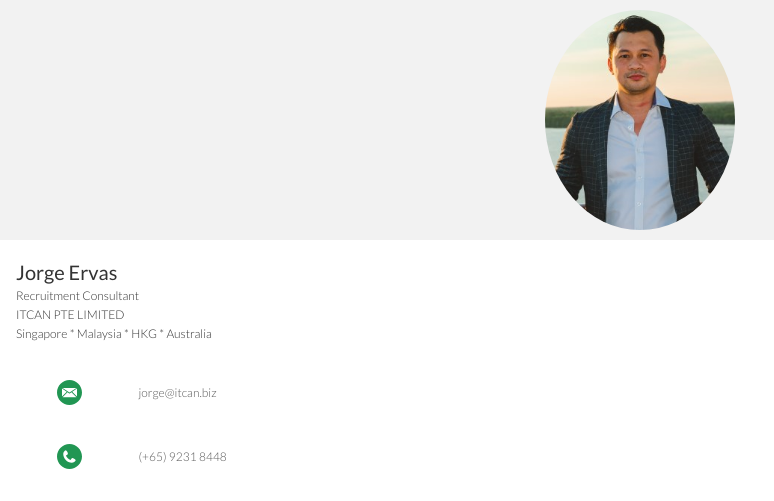
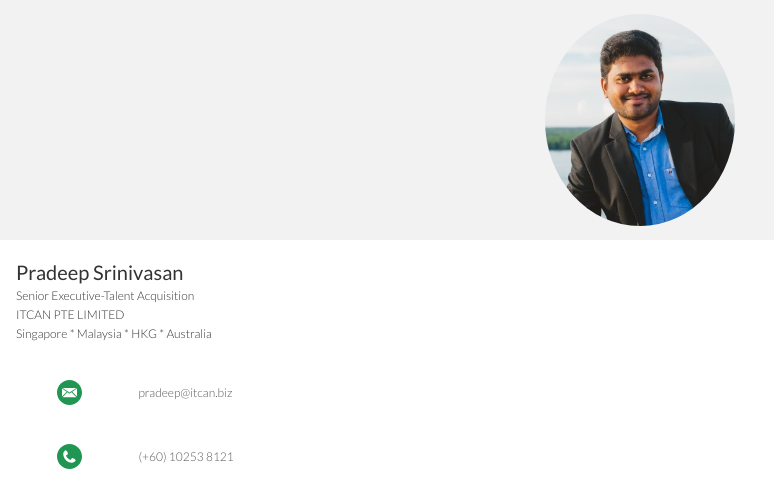
Before and after one commit to ITCANNAMECARD/PRADEEP, a plain HTML site: page index.html in a window 1280 px wide. Shown: the top 501 px of the page, 0-774 px from the left. Drawn offline with Linux system fonts and the light colour scheme; a web font is replaced by a local one.

Commit message:
Update index.html

```diff
--- a/index.html
+++ b/index.html
@@ -14,7 +14,7 @@
 			<div class="row">
 				<div class="col"></div>
 				<div class="col is-5">
-					<img class="profile-pic" src="JORGE ERVAS.jpg" alt="Profile Picture">
+					<img class="profile-pic" src="PRADEEP SRINIVASAN.jpg" alt="Profile Picture">
 				</div>
 				<div class="col"></div>
 			</div>
@@ -25,8 +25,8 @@
 		<div class="container">
 			<div class="row name-title-company">
 				<div class="col is-6">
-					<p class="text-name">Jorge Ervas</p>
-					<p class="text-title-company">Recruitment Consultant</p>
+					<p class="text-name">Pradeep Srinivasan</p>
+					<p class="text-title-company">Senior Executive-Talent Acquisition</p>
 					<p class="text-title-company">ITCAN PTE LIMITED</p>
 					<p class="text-title-company">Singapore	*	Malaysia	*	HKG	*	Australia
 				</div>
@@ -38,14 +38,14 @@
 	</section>
 
 	<section class="bg-color-white secondary-info">
-		<a href="mailto:jorge@itcan.biz">
+		<a href="mailto:pradeep@itcan.biz">
 			<div class="container">
 				<div class="row detail">
 					<div class="col">
 						<img src="assets/icon-email.svg" alt="Email Icon"">
 					</div>
 					<div class="col is-8">
-						<p class="text-detail">jorge@itcan.biz</p>
+						<p class="text-detail">pradeep@itcan.biz</p>
 					</div>
 					<div class="col">
 						<img src="assets/right-arrow.svg" alt="Right Arrow" height="50%" width="40%">
@@ -56,14 +56,14 @@
 	</section>
 
 	<section class="bg-color-white secondary-info">
-		<a href="tel:+6592318448">
+		<a href="tel:+60102538121">
 			<div class="container">
 				<div class="row detail">
 					<div class="col">
 						<img src="assets/icon-phone.svg" alt="Phone Icon"">
 					</div>
 					<div class="col is-8">
-						<p class="text-detail">(+65) 9231 8448</p>
+						<p class="text-detail">(+60) 10253 8121</p>
 					</div>
 					<div class="col">
 						<img src="assets/right-arrow.svg" alt="Right Arrow" height="50%" width="40%">
```
